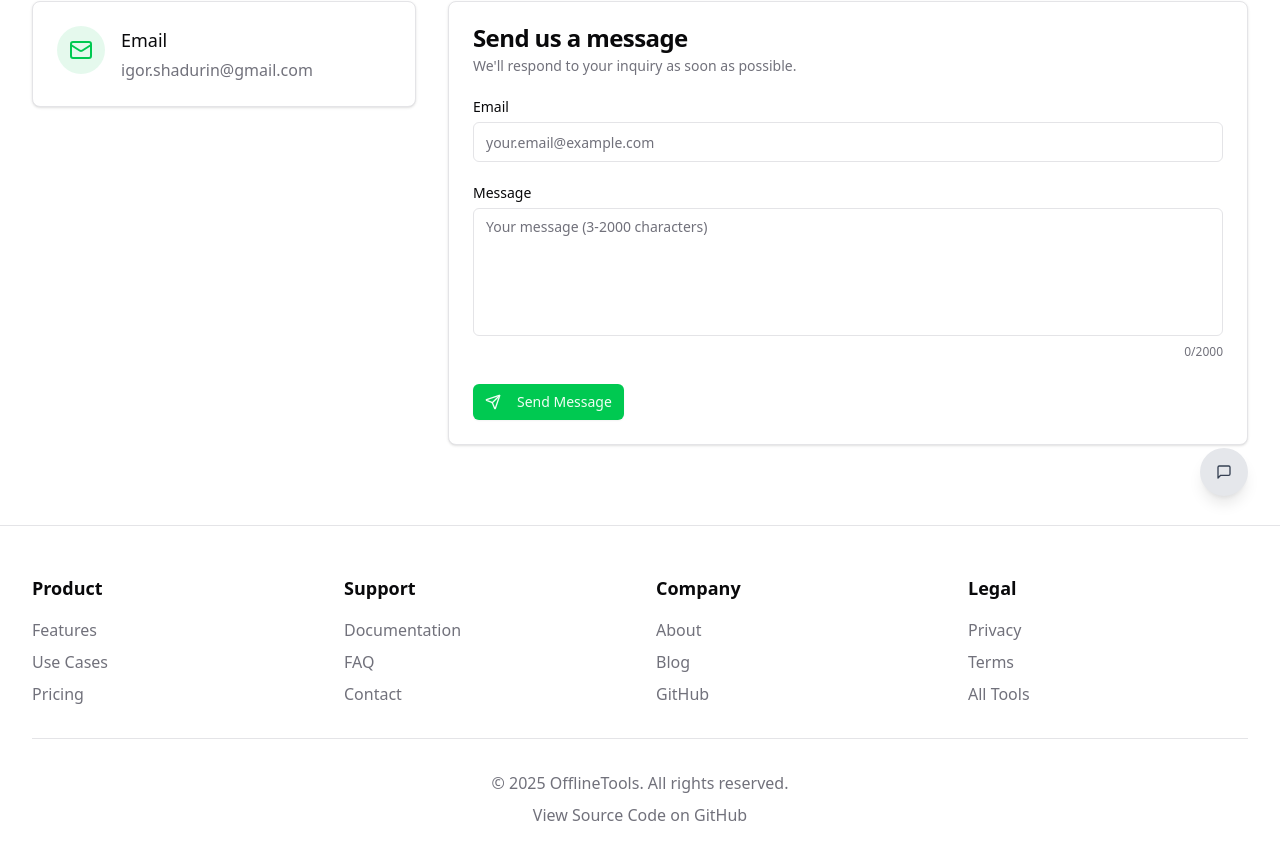
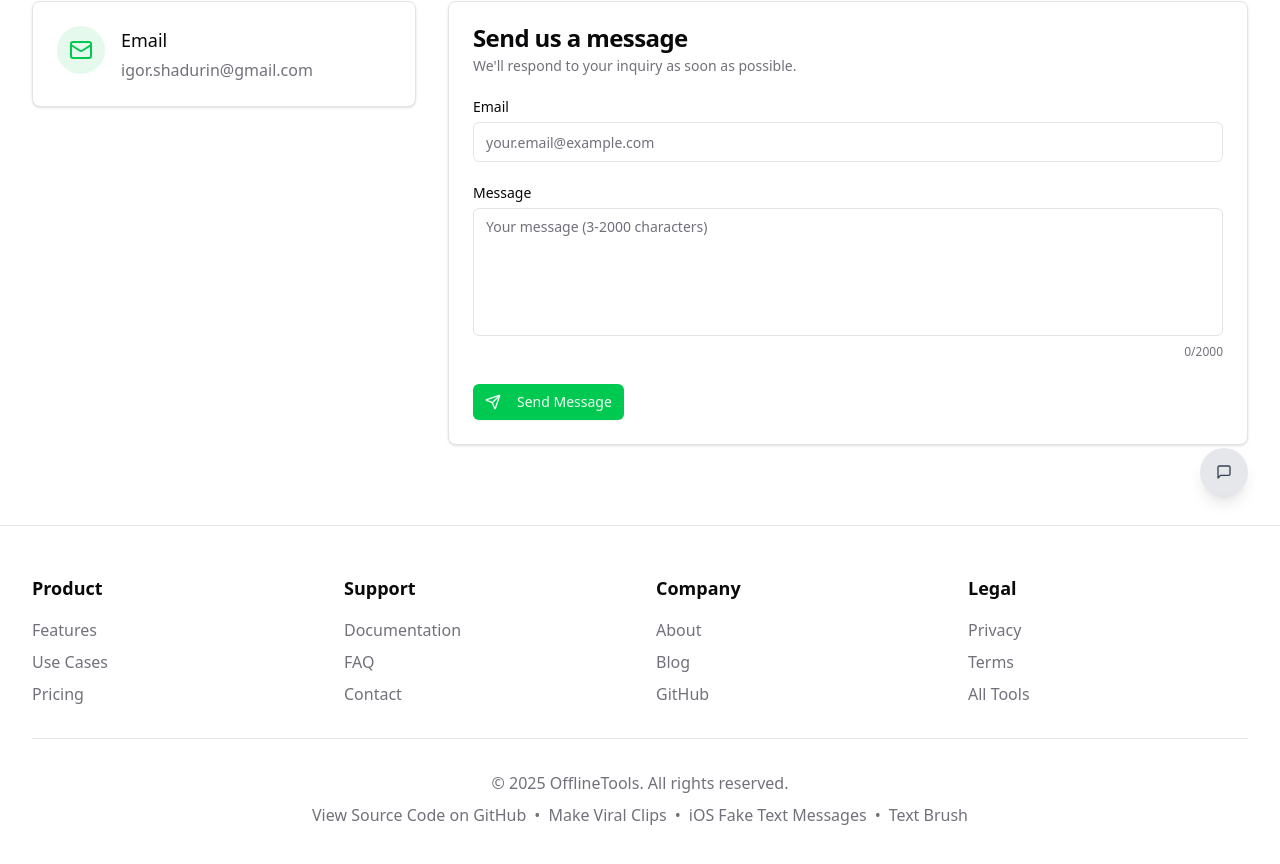
Before and after one commit to IgorShadurin/offlinetools.org, a Next.js app in the folder landing/: page /contact in a window 1280 px wide. Shown: the part 272-1136 px from the top of the page. Built offline with nearby package versions, Linux system fonts and the light colour scheme.

Commit message:
feat: add external sites

```diff
--- a/landing/app/page.tsx
+++ b/landing/app/page.tsx
@@ -181,7 +181,13 @@ export default function Home() {
                 >
                   <div className="mt-4">
                     <Button variant="link" asChild className="h-auto p-0">
-                      <Link href={tool.path}>Try online →</Link>
+                      {tool.external ? (
+                        <a href={tool.path} target="_blank" rel="noopener noreferrer">
+                          Try online →
+                        </a>
+                      ) : (
+                        <Link href={tool.path}>Try online →</Link>
+                      )}
                     </Button>
                   </div>
                 </FeatureItem>
--- a/landing/components/footer.tsx
+++ b/landing/components/footer.tsx
@@ -107,6 +107,33 @@ export function Footer() {
             >
               View Source Code on GitHub
             </a>
+            <span className="mx-2">•</span>
+            <a
+              href="https://yumcut.com/?utm_source=offlinetools.org"
+              target="_blank"
+              rel="noopener noreferrer"
+              className="hover:text-foreground"
+            >
+              Make Viral Clips
+            </a>
+            <span className="mx-2">•</span>
+            <a
+              href="https://textfaker.com/?utm_source=offlinetools.org"
+              target="_blank"
+              rel="noopener noreferrer"
+              className="hover:text-foreground"
+            >
+              iOS Fake Text Messages
+            </a>
+            <span className="mx-2">•</span>
+            <a
+              href="https://text-brush.com/?utm_source=offlinetools.org"
+              target="_blank"
+              rel="noopener noreferrer"
+              className="hover:text-foreground"
+            >
+              Text Brush
+            </a>
           </p>
         </div>
       </Container>
--- a/landing/components/online-tools-grid.tsx
+++ b/landing/components/online-tools-grid.tsx
@@ -124,6 +124,24 @@ export const onlineTools = [
     path: "/tools/online-timer",
     description: "Countdown timer with preset options, sound notifications, and localStorage persistence.",
   },
+  {
+    title: "iOS Fake Text Messages",
+    path: "https://textfaker.com/?utm_source=offlinetools.org",
+    description: "Create realistic iOS-style text message screenshots for demos or mockups.",
+    external: true,
+  },
+  {
+    title: "Text Brush",
+    path: "https://text-brush.com/?utm_source=offlinetools.org",
+    description: "Style, transform, and decorate text for social posts or quick visuals.",
+    external: true,
+  },
+  {
+    title: "YumCut",
+    path: "https://yumcut.com/?utm_source=offlinetools.org",
+    description: "Make viral clips from long videos with fast, share-ready edits.",
+    external: true,
+  },
 ];
 
 /**
@@ -139,6 +157,17 @@ export function OnlineToolsGrid() {
         </div>
         <div className="grid grid-cols-2 sm:grid-cols-3 md:grid-cols-4 lg:grid-cols-6 gap-4">
           {onlineTools.map((tool, index) => (
+            tool.external ? (
+              <a
+                key={index}
+                href={tool.path}
+                target="_blank"
+                rel="noopener noreferrer"
+                className="px-3 py-2 bg-white dark:bg-gray-800 rounded-md hover:shadow-md transition-shadow border text-center"
+              >
+                {tool.title}
+              </a>
+            ) : (
               <Link
                 key={index}
                 href={tool.path}
@@ -146,6 +175,7 @@ export function OnlineToolsGrid() {
               >
                 {tool.title}
               </Link>
+            )
           ))}
         </div>
       </div>
```
Lines whose indentation alone changed are shown as unchanged.
